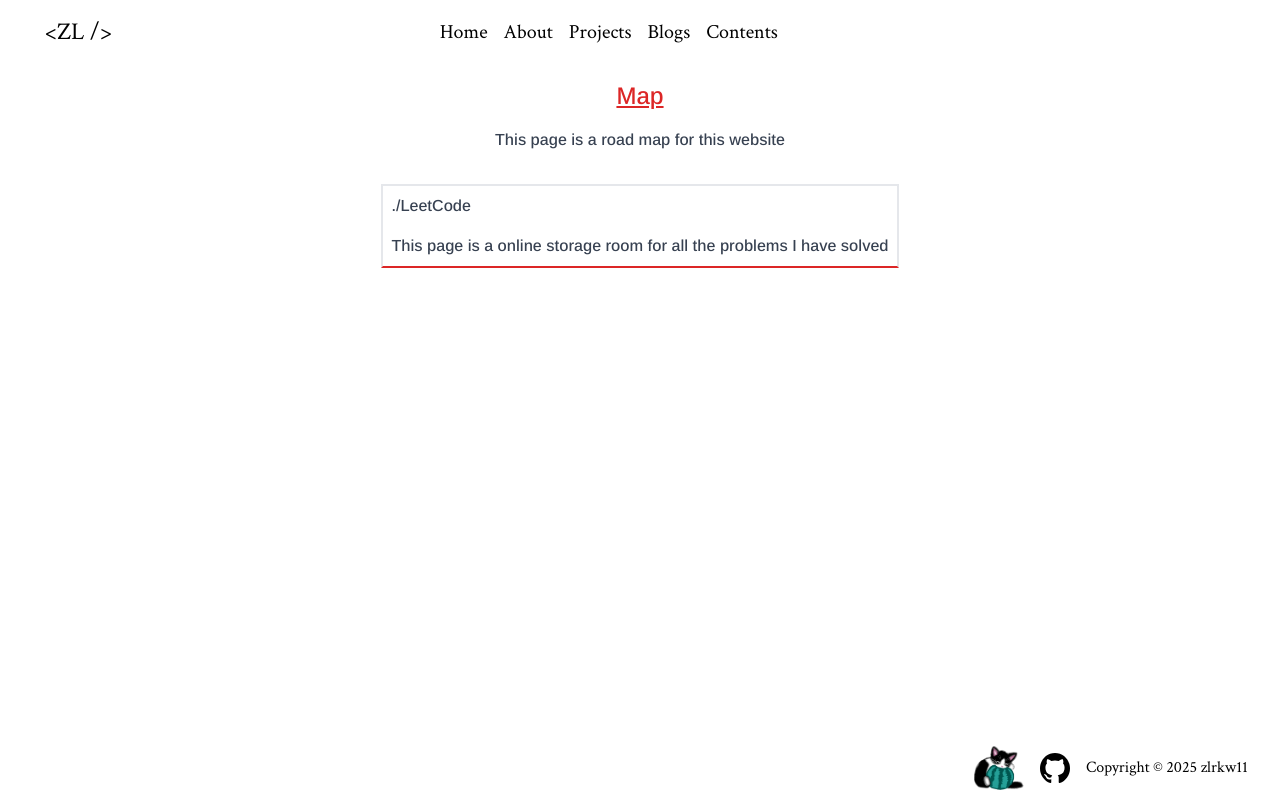
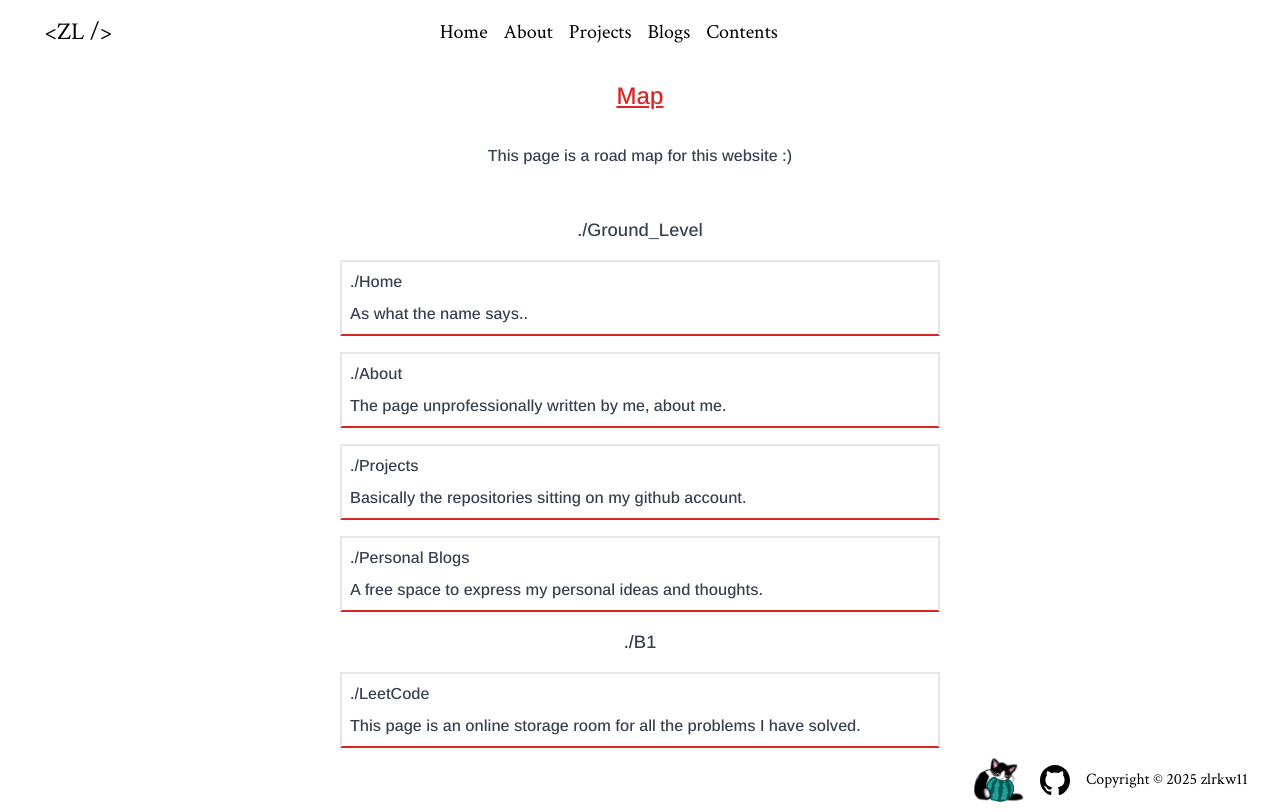
Before and after one commit to zlrkw11/zl-v2, a Next.js app: page /contents in a window 1280 px wide. Built offline with nearby package versions, Linux system fonts and the light colour scheme.

Commit message:
more titles and cards arranged

```diff
--- a/app/contents/page.tsx
+++ b/app/contents/page.tsx
@@ -13,7 +13,7 @@ const Card = ({
   description: string;
 }) => {
   return (
-    <div className="border-2 border-b-red-600 p-2 gap-4 flex flex-col">
+    <div className="border-2 border-b-red-600 p-2 gap-2 flex flex-col w-[410px] md:min-w-[600px]">
       <Link href="/">
         <h1 className="hover:text-red-600 ">./{title}</h1>
       </Link>
@@ -28,13 +28,27 @@ const Menu = () => {
     <div
       className={`flex flex-col justify-center items-center ${ArimoFont.className} text-gray-700`}
     >
-      <div className="w-[800px] flex flex-col items-center ">
+      <div className="w-[800px] flex flex-col items-center gap-4">
         <h1 className="text-red-600 underline text-2xl mb-4">Map</h1>
-        <p className="mb-8">This page is a road map for this website</p>
-
+        <p className="mb-8">This page is a road map for this website {`:)`}</p>
+        <h1 className="text-lg">./Ground_Level</h1>
+        <Card title="Home" description="As what the name says.." />
+        <Card
+          title="About"
+          description="The page unprofessionally written by me, about me."
+        />
+        <Card
+          title="Projects"
+          description="Basically the repositories sitting on my github account."
+        />
+        <Card
+          title="Personal Blogs"
+          description="A free space to express my personal ideas and thoughts."
+        />
+        <h1 className="text-lg">./B1</h1>
         <Card
           title="LeetCode"
-          description="This page is a online storage room for all the problems I have solved"
+          description="This page is an online storage room for all the problems I have solved."
         />
       </div>
     </div>
```
